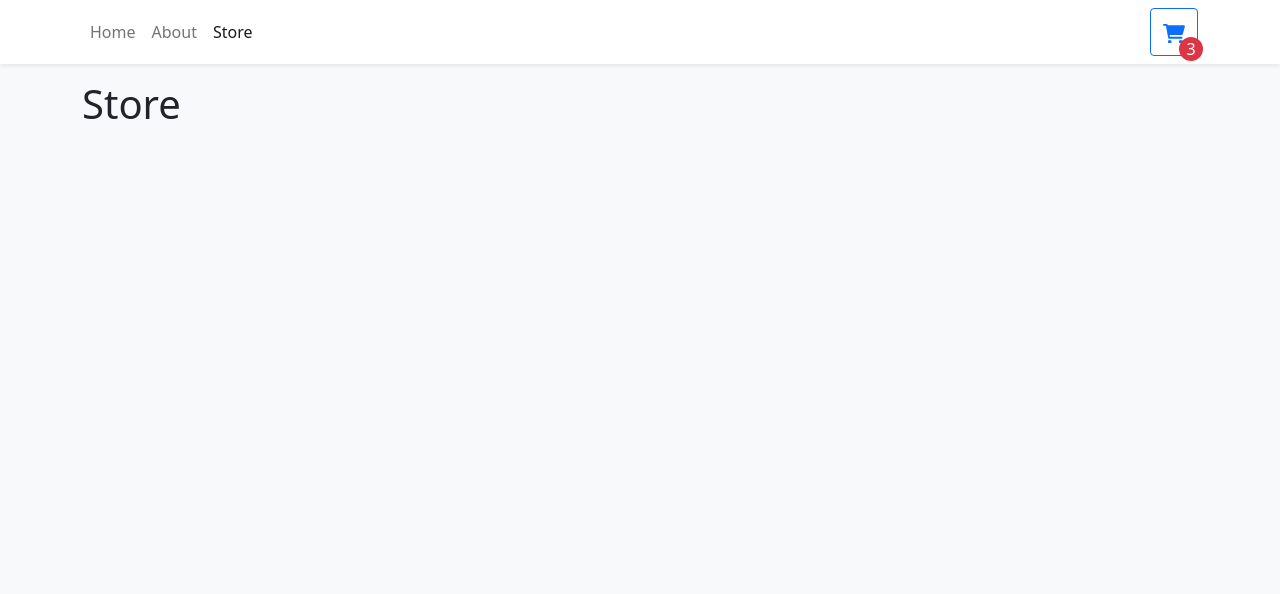
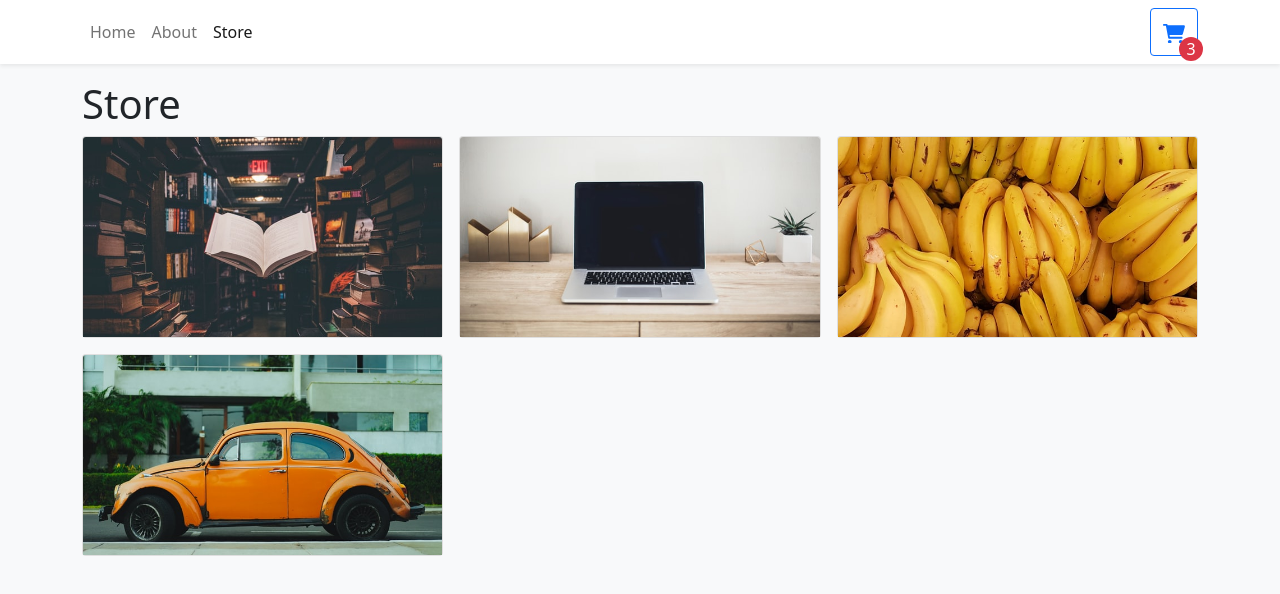
Before and after one commit to arafat1023/shoppingcart, a React (Vite) app: page /store in a window 1280 px wide. Shown: the top 594 px of the page. Built offline with nearby package versions, Linux system fonts and the light colour scheme.

Commit message:
render image in a cart

```diff
--- /dev/null
+++ b/src/components/StoreItem.tsx
@@ -0,0 +1,21 @@
+import {Card} from 'react-bootstrap';
+type StoreItemProps = {
+    id: number,
+    name: string,
+    price: number,
+    imgUrl: string;
+
+};
+export function StoreItem({id, name, price, imgUrl}
+    :StoreItemProps){
+        return (
+        <Card>
+        <Card.Img
+        variant="top"
+        src={imgUrl}
+        height="200px"
+        style={{ objectFit: "cover" }}
+      />
+      </Card>
+        )
+}
--- a/src/pages/Store.tsx
+++ b/src/pages/Store.tsx
@@ -1,3 +1,18 @@
+import storeItems from '../data/items.json';
+import { StoreItem } from '../components/StoreItem';
+import {Col,Row} from 'react-bootstrap';
+
 export function Store() {
-  return <h1>Store</h1>
+  return(
+   <>
+  <h1>Store</h1>
+  <Row md={2} xs={1} lg={3} className="g-3">
+    {storeItems.map(item => (
+    <Col key={item.id}>
+      <StoreItem{...item}/>
+      </Col>
+  ))}
+  </Row>
+  </>
+  )
 }
```
